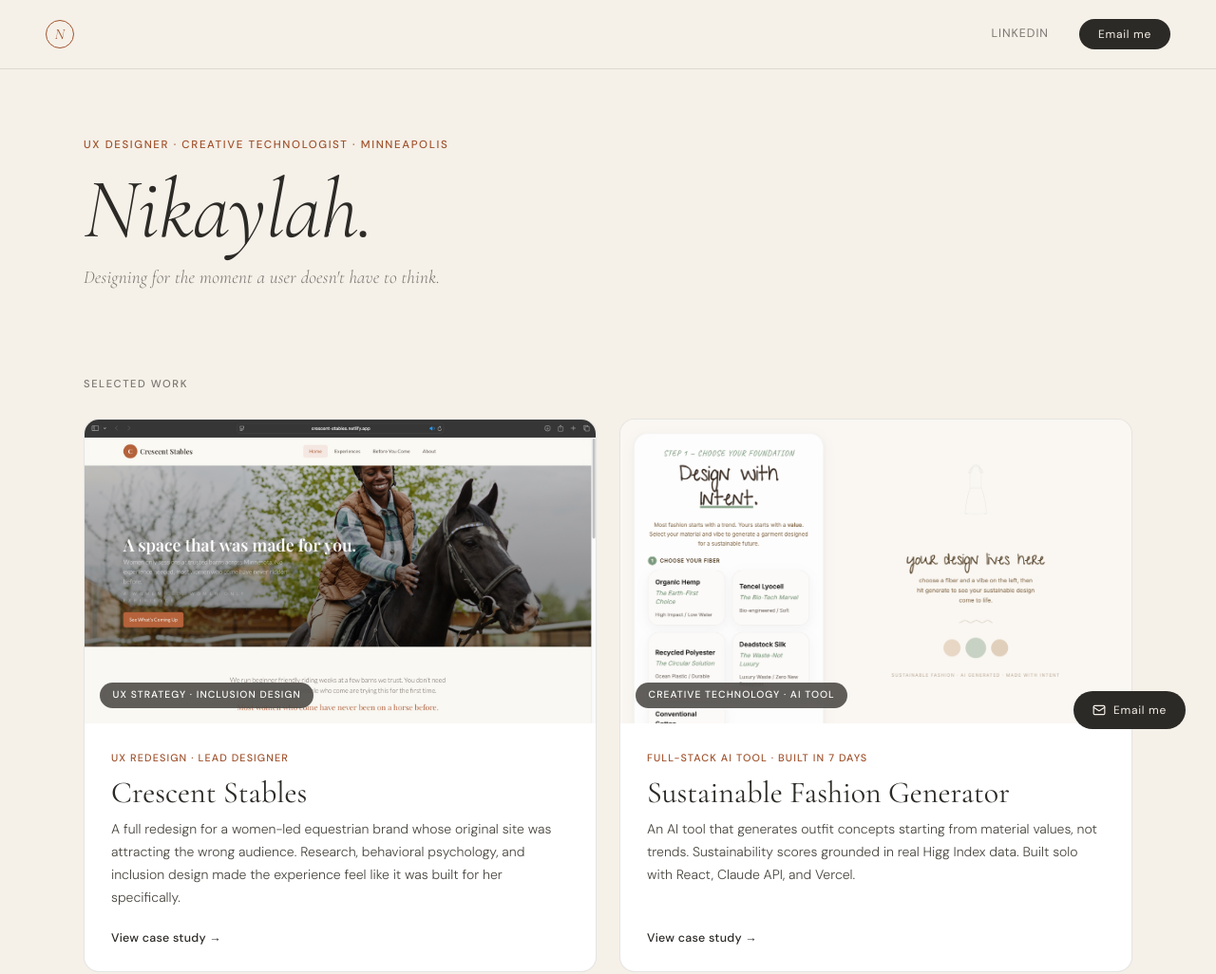
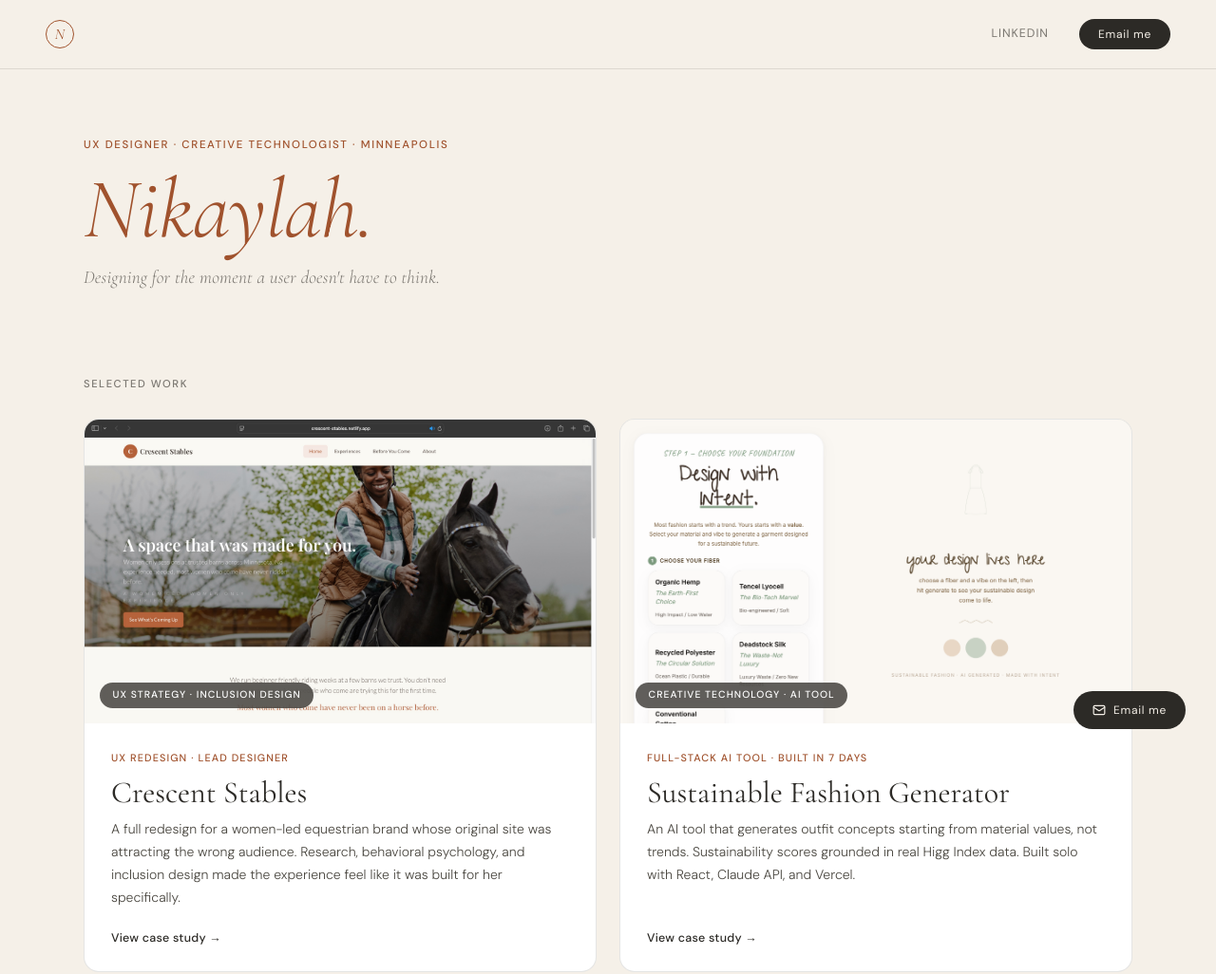
Before and after one commit to nikaylah/portfolio, a plain HTML site: page index.html in a window 1280 px wide. Shown: the top 1026 px of the page at 95% size. Drawn offline with nearby package versions, Linux system fonts and the light colour scheme; a script that the page names is missing.

Commit message:
change hero name color to terracotta

```diff
--- a/index.html
+++ b/index.html
@@ -89,7 +89,7 @@ nav{
   font-size:clamp(3.5rem,7vw,6.5rem);
   font-weight:300;font-style:italic;
   line-height:1.0;letter-spacing:-0.01em;
-  color:var(--ink);margin-bottom:0.7rem;
+  color:var(--terra);margin-bottom:0.7rem;
   opacity:0;animation:fadeUp 0.8s 0.2s forwards;
 }
 .hero-subtitle{
```
